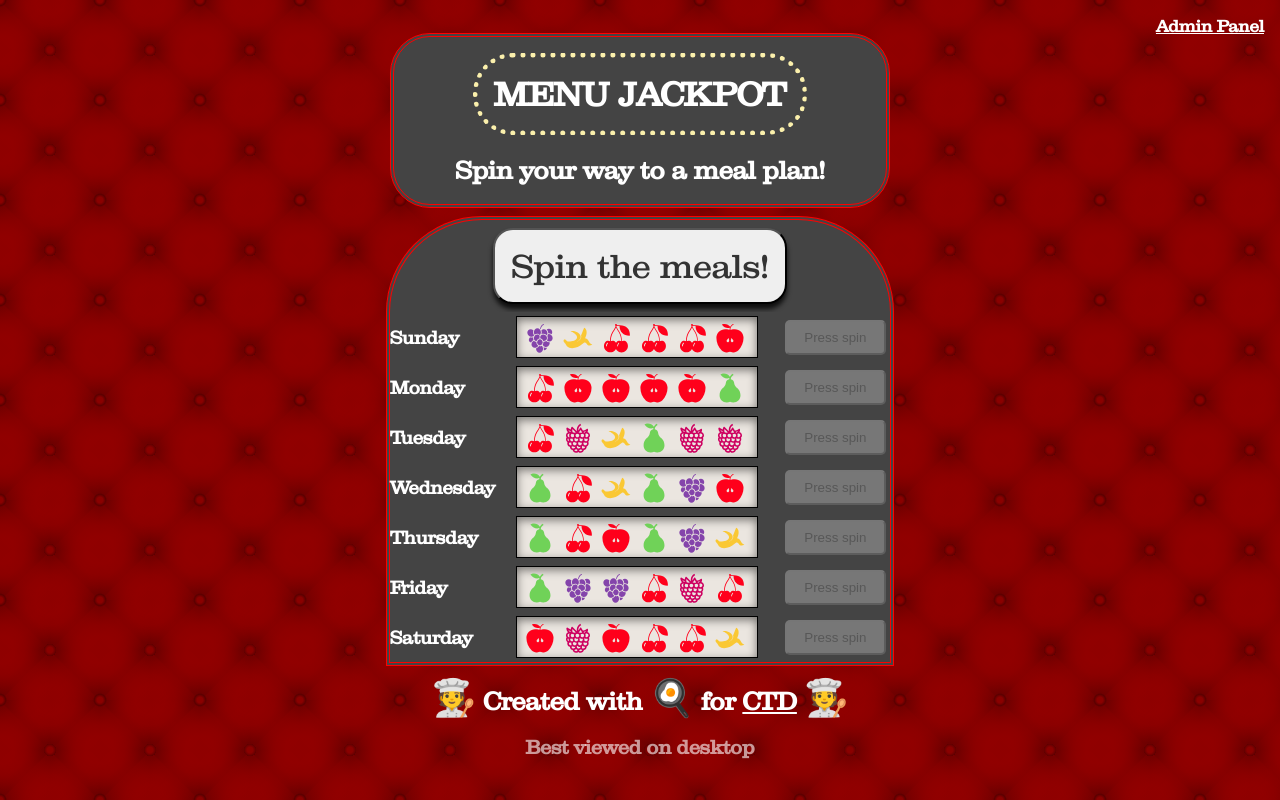
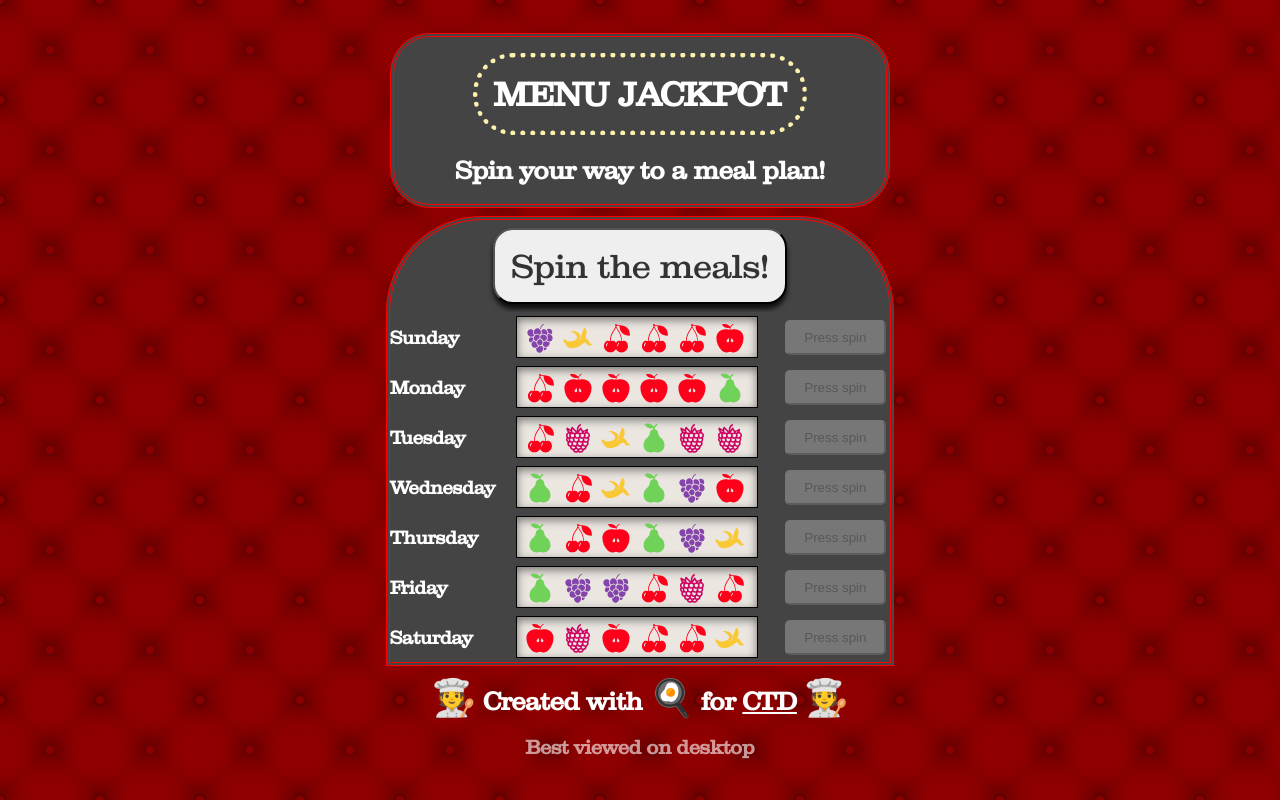
Before and after one commit to royemosby/menu_jackpot, a React (Create React App) app: page / in a window 1280 px wide. Built offline with nearby package versions, Linux system fonts and the light colour scheme.

Commit message:
remove router and admin

```diff
--- a/src/App.jsx
+++ b/src/App.jsx
@@ -1,56 +1,23 @@
-import {
-  BrowserRouter as Router,
-  Routes,
-  Route,
-  Navigate,
-} from "react-router-dom";
-import { useState } from "react";
+import "./App.css";
 
-import "./App.css";
-import { Admin } from "./features/admin/admin";
 import { Footer } from "./common/footer/footer";
 import { Header } from "./common/header/header";
-import { mealList as mealListArray } from "./assets/mealList";
+import { mealList } from "./assets/mealList";
 import { SlotMachine } from "./features/slotMachine/slotMachine";
-import { Nav } from "./common/nav/nav";
 
 function App() {
-  const [spriteSheetConfig, setSpriteSheetConfig] = useState({
+  const spriteSheetConfig = {
     columns: 6,
     rowsMultiplier: 10,
-  });
-
-  const [mealList, setMealList] = useState([...mealListArray]);
+  };
 
   return (
-    <Router>
-      <Nav />
+    <>
       <Header />
-      <Routes>
-        <Route
-          path="/"
-          element={
-            <SlotMachine
-              mealList={mealList}
-              spriteSheetConfig={spriteSheetConfig}
-            />
-          }
-        ></Route>
-        <Route
-          path="/admin"
-          element={
-            <Admin
-              mealList={mealList}
-              setMealList={setMealList}
-              spriteSheetConfig={spriteSheetConfig}
-              setSpriteSheetConfig={setSpriteSheetConfig}
-            />
-          }
-        ></Route>
-        <Route path="*" element={<Navigate to={{ pathname: "/" }} />} />
-      </Routes>
+      <SlotMachine mealList={mealList} spriteSheetConfig={spriteSheetConfig} />
+
       <Footer />
-    </Router>
+    </>
   );
 }
 
--- a/src/common/nav/nav.jsx
+++ /dev/null
@@ -1,27 +0,0 @@
-import React, { useState } from "react";
-import { useEffect } from "react";
-import styles from "./nav.module.css";
-import { Link, useLocation } from "react-router-dom";
-
-export function Nav() {
-  let location = useLocation();
-  const [linkText, setLinkText] = useState("");
-  const [link, setLink] = useState("");
-
-  useEffect(() => {
-    if (location.pathname === "/admin") {
-      setLinkText("Back to Menu Jackpot");
-      setLink("/");
-    } else {
-      setLinkText("Admin Panel");
-      setLink("/admin");
-    }
-  }, [location]);
-
-  useEffect(() => {});
-  return (
-    <Link to={link} className={styles.absolute}>
-      {linkText}
-    </Link>
-  );
-}
--- a/src/common/nav/nav.module.css
+++ /dev/null
@@ -1,8 +0,0 @@
-.absolute{
-  position: absolute;
-  top: 0;
-  right: 0;
-  padding: 1rem;
-  margin: 0;
-  color: #fff
-}
--- a/src/features/admin/admin-form/adminForm.jsx
+++ /dev/null
@@ -1,15 +0,0 @@
-import React from "react";
-import styles from "./adminForm.module.css";
-
-export function AdminForm() {
-  const handleSubmit = (evt) => {
-    evt.preventDefault();
-  };
-  return (
-    <form className={styles.adminForm} onSubmit={handleSubmit}>
-      <label htmlFor="woof">Some Label</label>
-      <input id="woof" type="text" />
-      <input type="submit" />
-    </form>
-  );
-}
--- a/src/features/admin/admin-form/adminForm.module.css
+++ /dev/null
@@ -1,3 +0,0 @@
-.adminForm {
-  padding: .5rem;
-}
--- a/src/features/admin/admin.jsx
+++ /dev/null
@@ -1,16 +0,0 @@
-import React from "react";
-import { AdminForm } from "./admin-form/adminForm";
-import styles from "./admin.module.css";
-
-export function Admin({
-  mealList,
-  setMealList,
-  spriteSheetConfig,
-  setSpriteSheetConfig,
-}) {
-  return (
-    <div className={styles.wrapper}>
-      <AdminForm />
-    </div>
-  );
-}
--- a/src/features/admin/admin.module.css
+++ /dev/null
@@ -1,5 +0,0 @@
-.wrapper {
-    border: 4px double red;
-    background-color: #444;
-    width: 100%;
-}
```
